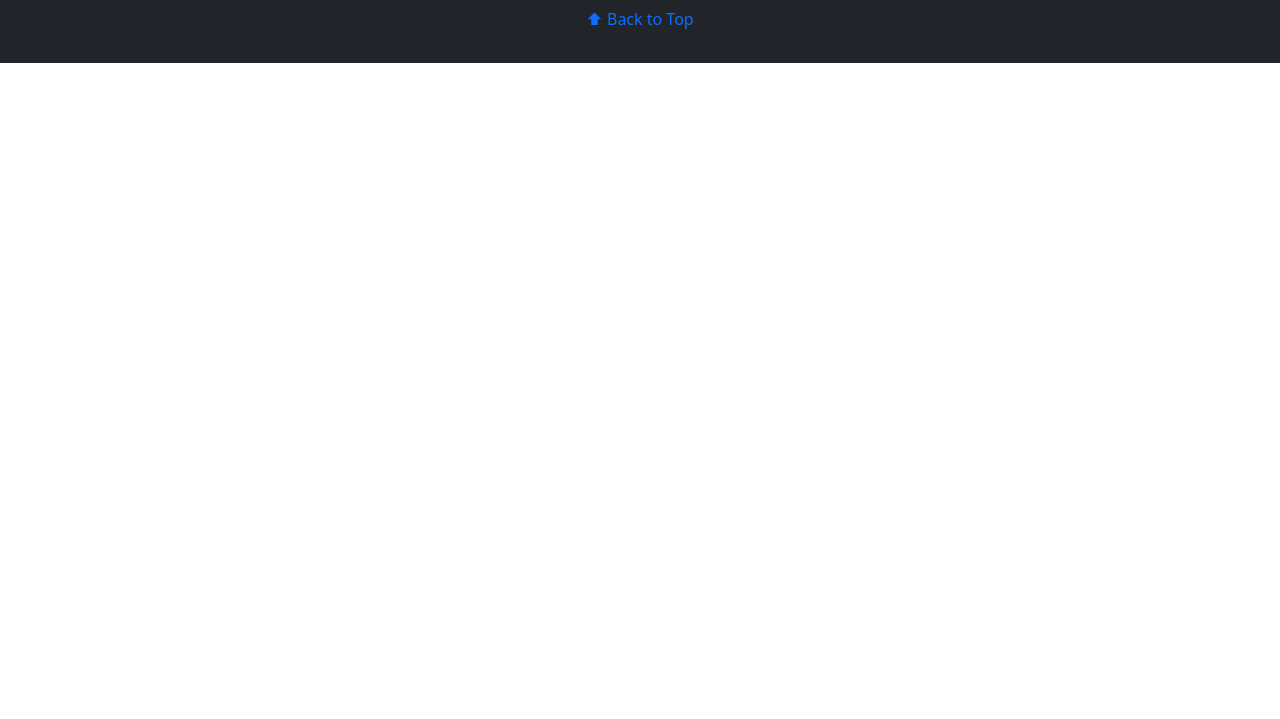
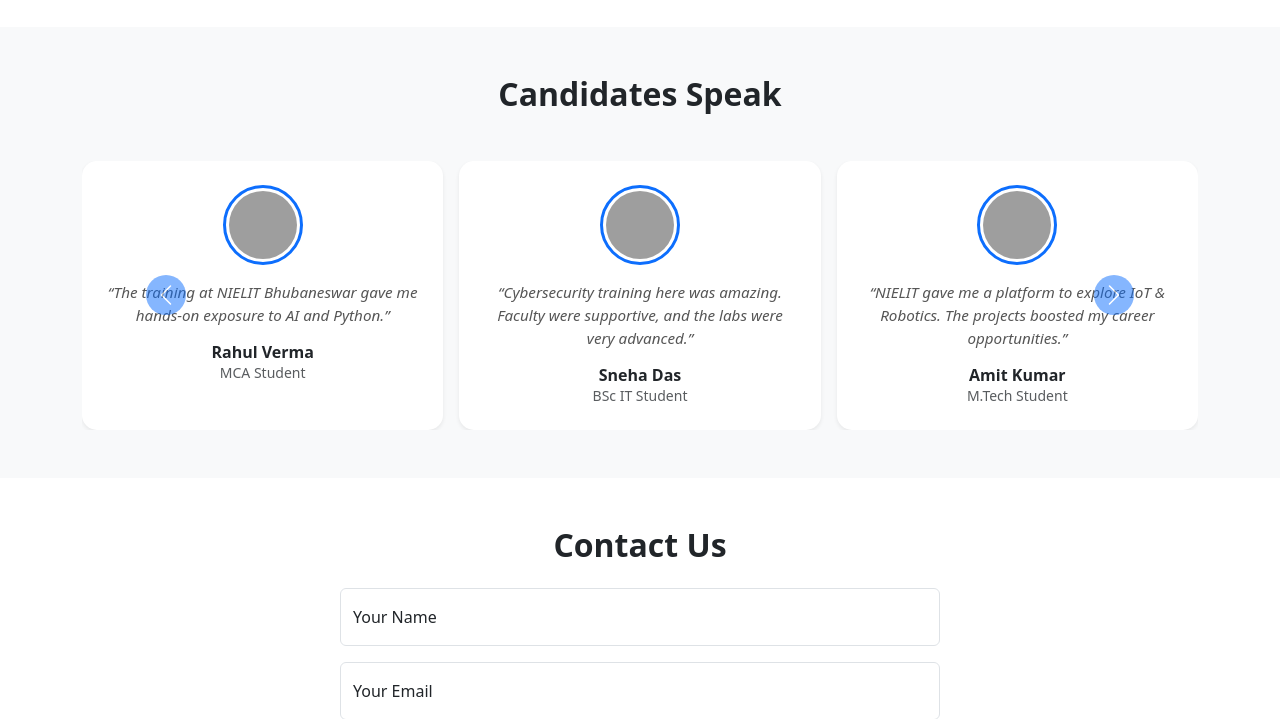
Before and after one commit to dinesh9078/nielit-chhattisgarh, a PHP site: page / in a window 1280 px wide. Shown: the part 2974-3693 px from the top of the page. Before the commit the page ends 3037 px from the top, so only its background shows below. Run offline with PHP 8.4, Linux system fonts and the light colour scheme; grey boxes are pictures that could not be loaded.

Commit message:
Add files via upload

```diff
--- a/index.html
+++ b/index.html
@@ -88,11 +88,7 @@
 
         <!-- News -->
         <li class="nav-item">
-          <a class="nav-link" href="#">LOGIN</a>
-          <ul class="dropdown-menu" aria-labelledby="studentDropdown">
-            <li><a class="dropdown-item" href="#">Student</a></li>
-            <li><a class="dropdown-item" href="#">Admin</a></li>
-          </ul>
+          <a class="nav-link" href="#">NEWS</a>
         </li>
 
         <!-- Contact Us -->
@@ -127,33 +123,59 @@
 <!-- Programs Section -->
 <section id="programs" class="container py-5">
   <div class="text-center mb-5" data-aos="fade-up">
-    <h2 class="fw-bold">Our Courses</h2>
+    <h2 class="fw-bold">Courses Offered</h2>
     <p class="text-muted">Industry-ready courses designed for 2025 and beyond</p>
   </div>
-  <div class="row">
-    <div class="col-md-4 mb-4" data-aos="zoom-in">
-      <div class="card p-4 text-center">
-        <i class="fas fa-robot fa-3x mb-3 text-primary"></i>
-        <h4>AI & ML USING PYTHON</h4>
-        <p>Learn Artificial Intelligence & Machine Learning Using Python.</p>
+  <div class="row g-4">
+
+    <!-- Python Programming -->
+    <div class="col-md-4 col-lg-4" data-aos="zoom-in">
+      <div class="card p-4 text-center h-100">
+        <i class="fab fa-python fa-3x text-warning mb-3"></i>
+        <h5>Python Programming</h5>
+        <p>Learn the fundamentals of Python programming language.</p>
       </div>
     </div>
-    <div class="col-md-4 mb-4" data-aos="zoom-in" data-aos-delay="100">
-      <div class="card p-4 text-center">
-        <i class="fas fa-shield-alt fa-3x mb-3 text-danger"></i>
-        <h4>Cyber Security</h4>
-        <p>Hands-on training in digital forensics, ethical hacking, and defense systems.</p>
+
+    <!-- Robotics -->
+    <div class="col-md-4 col-lg-4" data-aos="zoom-in" data-aos-delay="100">
+      <div class="card p-4 text-center h-100">
+        <i class="fas fa-robot fa-3x text-primary mb-3"></i>
+        <h5>Robotics</h5>
+        <p>Build intelligent robots with sensors, AI, and automation.</p>
       </div>
     </div>
-    <div class="col-md-4 mb-4" data-aos="zoom-in" data-aos-delay="200">
-      <div class="card p-4 text-center">
-        <i class="fas fa-cloud fa-3x mb-3 text-success"></i>
-        <h4>IoT & Cloud</h4>
-        <p>Future-ready skills in Internet of Things and cloud computing platforms.</p>
+
+    <!-- Drone Technology -->
+    <div class="col-md-4 col-lg-4" data-aos="zoom-in" data-aos-delay="200">
+      <div class="card p-4 text-center h-100">
+        <i class="fas fa-helicopter fa-3x text-success mb-3"></i>
+        <h5>Drone Technology</h5>
+        <p>Master UAV and drone technology with practical training.</p>
       </div>
     </div>
+
+    <!-- AI/ML using Python -->
+    <div class="col-md-6 col-lg-6" data-aos="zoom-in" data-aos-delay="300">
+      <div class="card p-4 text-center h-100">
+        <i class="fas fa-brain fa-3x text-danger mb-3"></i>
+        <h5>AI / ML using Python</h5>
+        <p>Learn Artificial Intelligence & Machine Learning with Python.</p>
+      </div>
+    </div>
+
+    <!-- Cyber Security -->
+    <div class="col-md-6 col-lg-6" data-aos="zoom-in" data-aos-delay="400">
+      <div class="card p-4 text-center h-100">
+        <i class="fas fa-shield-alt fa-3x text-dark mb-3"></i>
+        <h5>Cyber Security</h5>
+        <p>Hands-on training in ethical hacking, digital forensics, and defense.</p>
+      </div>
+    </div>
+
   </div>
 </section>
+
 
 <!-- ===== Photo Gallery ===== -->
 <section id="gallery" class="py-5 bg-light">
@@ -219,6 +241,163 @@
     </div>
   </div>
 </section>
+
+<section id="schools" class="container py-5">
+  <div class="text-center mb-4">
+    <h2 class="fw-bold">Schools</h2>
+    <hr style="width:150px; margin:auto; border:2px solid #0d6efd; border-radius:5px;">
+  </div>
+
+  <div class="row text-center">
+
+    <!-- School 1 -->
+    <div class="col-5th">
+      <i class="fas fa-school fa-3x text-primary mb-2"></i>
+      <h6 class="fw-bold">Swami Atmanand Govt. English School Pipariya</h6>
+      <span class="badge bg-success">Training Completed</span>
+    </div>
+
+    <!-- School 2 -->
+    <div class="col-5th">
+      <i class="fas fa-school fa-3x text-primary mb-2"></i>
+      <h6 class="fw-bold">Swami Atmanand Govt. English School Bodla</h6>
+      <span class="badge bg-warning">Ongoing</span>
+    </div>
+
+    <!-- School 3 -->
+    <div class="col-5th">
+      <i class="fas fa-school fa-3x text-primary mb-2"></i>
+      <h6 class="fw-bold">Swami Atmanand Govt. English Medium School Basna</h6>
+      <span class="badge bg-success">Training Completed</span>
+    </div>
+
+    <!-- School 4 -->
+    <div class="col-5th">
+      <i class="fas fa-school fa-3x text-primary mb-2"></i>
+      <h6 class="fw-bold">Swami Atmanand Utkrisht English School Lawan</h6>
+      <span class="badge bg-warning">Ongoing</span>
+    </div>
+
+    <!-- School 5 -->
+    <div class="col-5th">
+      <i class="fas fa-school fa-3x text-primary mb-2"></i>
+      <h6 class="fw-bold">Swami Atmanand Utkrisht School Tumgaon</h6>
+      <span class="badge bg-success">Training Completed</span>
+    </div>
+
+    <!-- School 6 -->
+    <div class="col-5th">
+      <i class="fas fa-school fa-3x text-primary mb-2"></i>
+      <h6 class="fw-bold">Swami Atmanand Utkrisht School Kharod</h6>
+      <span class="badge bg-warning">Ongoing</span>
+    </div>
+
+    <!-- School 6 -->
+    <div class="col-5th">
+      <i class="fas fa-school fa-3x text-primary mb-2"></i>
+      <h6 class="fw-bold">Swami Atmanand Utkrisht School Kharod</h6>
+      <span class="badge bg-warning">Ongoing</span>
+    </div>
+
+    <!-- Add more schools here -->
+
+  </div>
+</section>
+
+
+
+
+
+<!-- ===== Candidates Speak ===== -->
+<section id="testimonials" class="py-5 bg-light">
+  <div class="container">
+    <h2 class="fw-bold text-center mb-5">Candidates Speak</h2>
+
+    <div id="testimonialCarousel" class="carousel slide" data-bs-ride="carousel" data-bs-interval="6000">
+      <div class="carousel-inner">
+
+        <!-- Slide 1 -->
+        <div class="carousel-item active">
+          <div class="row g-3 justify-content-center">
+
+            <div class="col-md-4">
+              <div class="card shadow-sm p-4 text-center h-100">
+                <img src="https://randomuser.me/api/portraits/men/32.jpg" class="rounded-circle mx-auto mb-3" width="80" height="80" alt="Candidate 1">
+                <p>“The training at NIELIT Bhubaneswar gave me hands-on exposure to AI and Python.”</p>
+                <h6 class="fw-bold mb-0">Rahul Verma</h6>
+                <small class="text-muted">MCA Student</small>
+              </div>
+            </div>
+
+            <div class="col-md-4">
+              <div class="card shadow-sm p-4 text-center h-100">
+                <img src="https://randomuser.me/api/portraits/women/45.jpg" class="rounded-circle mx-auto mb-3" width="80" height="80" alt="Candidate 2">
+                <p>“Cybersecurity training here was amazing. Faculty were supportive, and the labs were very advanced.”</p>
+                <h6 class="fw-bold mb-0">Sneha Das</h6>
+                <small class="text-muted">BSc IT Student</small>
+              </div>
+            </div>
+
+            <div class="col-md-4">
+              <div class="card shadow-sm p-4 text-center h-100">
+                <img src="https://randomuser.me/api/portraits/men/12.jpg" class="rounded-circle mx-auto mb-3" width="80" height="80" alt="Candidate 3">
+                <p>“NIELIT gave me a platform to explore IoT & Robotics. The projects boosted my career opportunities.”</p>
+                <h6 class="fw-bold mb-0">Amit Kumar</h6>
+                <small class="text-muted">M.Tech Student</small>
+              </div>
+            </div>
+
+          </div>
+        </div>
+
+        <!-- Slide 2 -->
+        <div class="carousel-item">
+          <div class="row g-3 justify-content-center">
+
+            <div class="col-md-4">
+              <div class="card shadow-sm p-4 text-center h-100">
+                <img src="https://randomuser.me/api/portraits/women/68.jpg" class="rounded-circle mx-auto mb-3" width="80" height="80" alt="Candidate 4">
+                <p>“Python programming classes were excellent. The trainers explained concepts in a simple and practical way.”</p>
+                <h6 class="fw-bold mb-0">Anjali Mishra</h6>
+                <small class="text-muted">Python Programming Student</small>
+              </div>
+            </div>
+
+            <div class="col-md-4">
+              <div class="card shadow-sm p-4 text-center h-100">
+                <img src="https://randomuser.me/api/portraits/men/65.jpg" class="rounded-circle mx-auto mb-3" width="80" height="80" alt="Candidate 5">
+                <p>“The Drone Technology course was very engaging. I even worked on live drone projects during my training.”</p>
+                <h6 class="fw-bold mb-0">Vikram Singh</h6>
+                <small class="text-muted">Drone Tech Student</small>
+              </div>
+            </div>
+
+            <div class="col-md-4">
+              <div class="card shadow-sm p-4 text-center h-100">
+                <img src="https://randomuser.me/api/portraits/women/29.jpg" class="rounded-circle mx-auto mb-3" width="80" height="80" alt="Candidate 6">
+                <p>“Thanks to the Robotics program, I built my first robot. This course inspired me to pursue research in automation.”</p>
+                <h6 class="fw-bold mb-0">Priya Nair</h6>
+                <small class="text-muted">Robotics Student</small>
+              </div>
+            </div>
+
+          </div>
+        </div>
+
+      </div>
+
+      <!-- Carousel Controls -->
+      <button class="carousel-control-prev" type="button" data-bs-target="#testimonialCarousel" data-bs-slide="prev">
+        <span class="carousel-control-prev-icon custom-arrow"></span>
+      </button>
+      <button class="carousel-control-next" type="button" data-bs-target="#testimonialCarousel" data-bs-slide="next">
+        <span class="carousel-control-next-icon custom-arrow"></span>
+      </button>
+    </div>
+  </div>
+</section>
+
+
 
 <!-- Contact -->
 <section id="contact" class="container py-5">
--- a/style.css
+++ b/style.css
@@ -226,3 +226,112 @@ footer .social-icons a:hover { color: #0d6efd; }
   border-radius: 30px;
   font-weight: 500;
 }
+#programs .card {
+  border-radius: 12px;
+  transition: transform 0.3s ease, box-shadow 0.3s ease;
+}
+#programs .card:hover {
+  transform: translateY(-5px);
+  box-shadow: 0 8px 20px rgba(0,0,0,0.15);
+}
+#programs img {
+  display: block;
+  margin: 0 auto;
+}
+#testimonials .card {
+  border-radius: 15px;
+  background: #fff;
+}
+#testimonials img {
+  border: 3px solid #0d6efd;
+  padding: 3px;
+}
+#testimonials p {
+  font-style: italic;
+  color: #555;
+}
+#testimonials .card {
+  border-radius: 15px;
+  background: #fff;
+  transition: transform 0.3s ease, box-shadow 0.3s ease;
+}
+#testimonials .card:hover {
+  transform: translateY(-5px);
+  box-shadow: 0 10px 20px rgba(0,0,0,0.15);
+}
+#testimonials img {
+  border: 3px solid #0d6efd;
+  padding: 3px;
+}
+#testimonials p {
+  font-style: italic;
+  color: #555;
+  font-size: 0.95rem;
+}
+.carousel-control-prev-icon,
+.carousel-control-next-icon {
+  background-color: #0d6efd;
+  border-radius: 50%;
+  padding: 20px;
+  background-size: 60% 60%;
+}
+#schools img {
+  transition: transform 0.3s ease;
+}
+#schools img:hover {
+  transform: scale(1.1);
+}
+#schools .card {
+  border: none;
+  border-radius: 12px;
+  transition: transform 0.3s ease, box-shadow 0.3s ease;
+}
+#schools .card:hover {
+  transform: translateY(-8px);
+  box-shadow: 0 8px 20px rgba(0,0,0,0.15);
+}
+#schools i {
+  transition: transform 0.3s ease, color 0.3s ease;
+}
+#schools i:hover {
+  transform: scale(1.2);
+  color: #0d6efd;
+}
+#schools h6 {
+  font-size: 0.95rem;
+  color: #212529;
+}
+#schools h6 {
+  font-size: 0.9rem;
+  margin-top: 10px;
+  min-height: 50px; /* keeps equal height */
+}
+#schools i {
+  color: #0d6efd;
+}
+.col-5th {
+  flex: 0 0 20%;   /* each column takes 20% */
+  max-width: 20%;
+  padding: 15px;   /* spacing between cards */
+}
+
+@media (max-width: 992px) {
+  .col-5th {
+    flex: 0 0 33.33%;
+    max-width: 33.33%;   /* 3 per row on tablets */
+  }
+}
+
+@media (max-width: 768px) {
+  .col-5th {
+    flex: 0 0 50%;
+    max-width: 50%;     /* 2 per row on mobiles */
+  }
+}
+
+@media (max-width: 576px) {
+  .col-5th {
+    flex: 0 0 100%;
+    max-width: 100%;   /* 1 per row on small phones */
+  }
+}
```
Also changed, not shown: script.js (+29 -0 lines).
